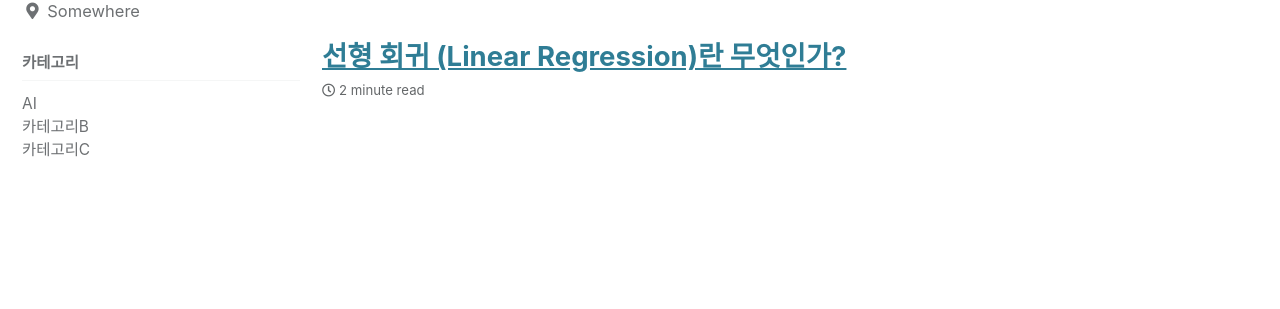
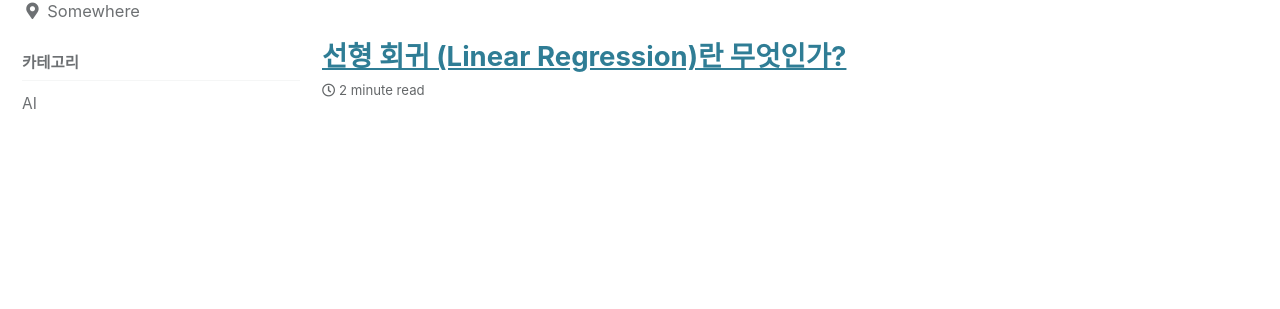
Before and after one commit to YDongHyun/YDongHyun.github.io, a Jekyll site: the page built from index.html, in a window 1280 px wide. Shown: the part 201-510 px from the top of the page. Built offline with Jekyll 4.4.1, drawn with Linux system fonts in a browser that asks for light colours; cached includes are drawn as plain includes; the list of posts is cut into pages by our own code.

Commit message:
Update navigation.yml

```diff
--- a/_data/navigation.yml
+++ b/_data/navigation.yml
@@ -14,8 +14,8 @@ sidebar-category:
   - title: "카테고리"
     children:
       - title: "AI"
-        url: "/ai"
-      - title: "카테고리B"
-        url:  "/CategoryB"
-      - title: "카테고리C"
-        url:  "/CategoryC"
+        children:
+          - title: "AI"
+            url: "/ai"
+          - title : C231n
+            url: "/c231n"
```
